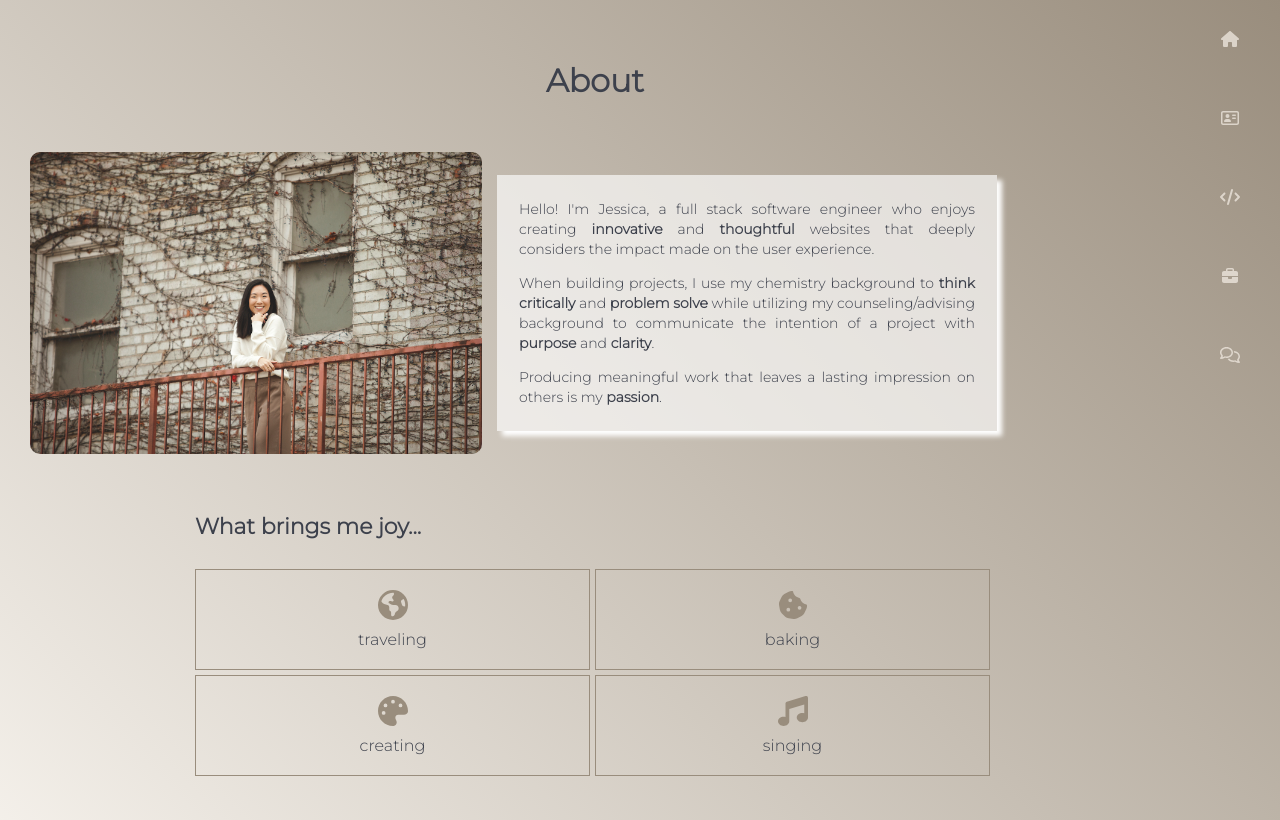
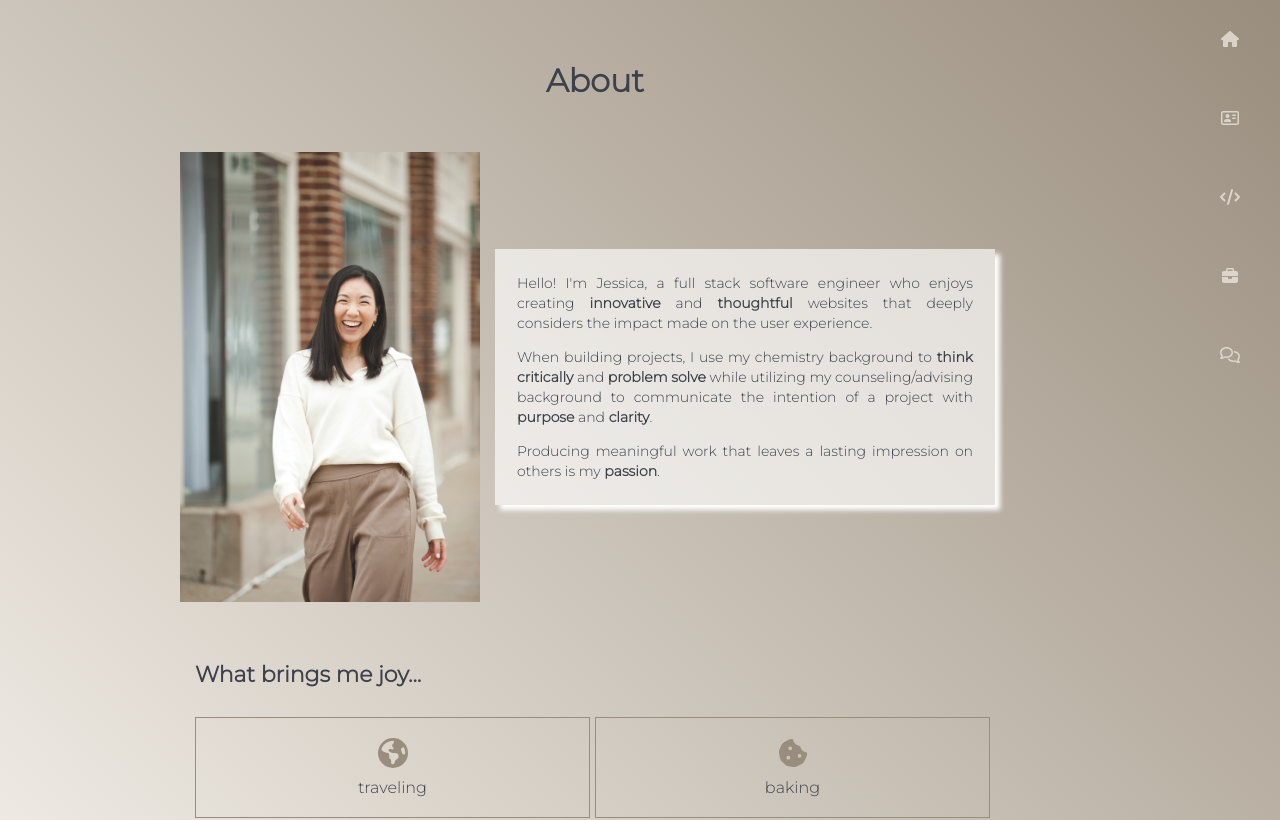
Before and after one commit to jessykim/jessica-kim-portfolio, a React (Create React App) app: page /about in a window 1280 px wide. Shown: the top 820 px of the page. Built offline with nearby package versions, Linux system fonts and the light colour scheme.

Commit message:
change image on about page

```diff
--- a/src/pages/About.jsx
+++ b/src/pages/About.jsx
@@ -1,4 +1,4 @@
-import Image from '../assets/jessi-21.jpg'
+import Image from '../assets/jessi-28.jpg'
 import styles from '../styles/About.module.css'
 import { FontAwesomeIcon } from '@fortawesome/react-fontawesome'
 
@@ -8,7 +8,7 @@
       <div className={styles.about}>
         <h1>About</h1>
         <div className={styles.imgText}>
-          <img src={Image} alt="front of the Met" />
+          <img src={Image} alt="downtown img" />
           <div className={styles.aboutText}>
             <p>Hello! I'm Jessica, a full stack software engineer who enjoys creating <span>innovative</span> and <span>thoughtful</span> websites that deeply considers the impact made on the user experience.</p>
             <p>When building projects, I use my chemistry background to <span>think critically</span> and <span>problem solve</span> while utilizing my counseling/advising background to communicate the intention of a project with <span>purpose</span> and <span>clarity</span>.</p>
--- a/src/styles/About.module.css
+++ b/src/styles/About.module.css
@@ -10,9 +10,11 @@
 }
 
 .about img {
-  border-radius: 10px;
+  /* border-radius: 10px; */
   margin-bottom: 20px;
-  width: 60%;
+  width: 80%;
+  /* align-self: flex-start; */
+  /* border: 1px solid red; */
 }
 
 .imgText {
```
Also changed, not shown: src/assets/jessi-28.jpg (added).
